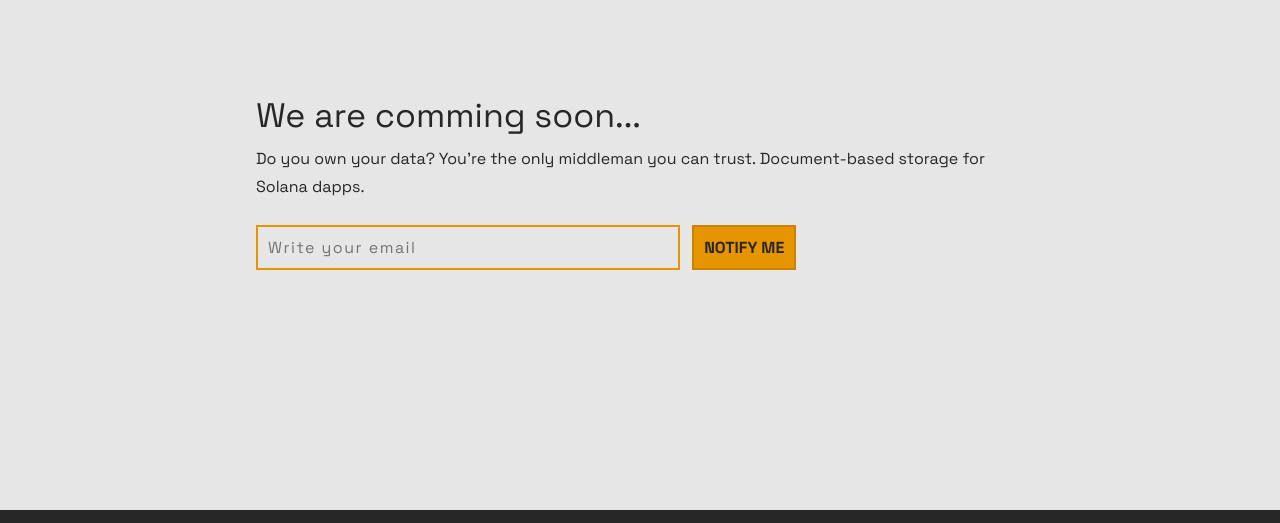
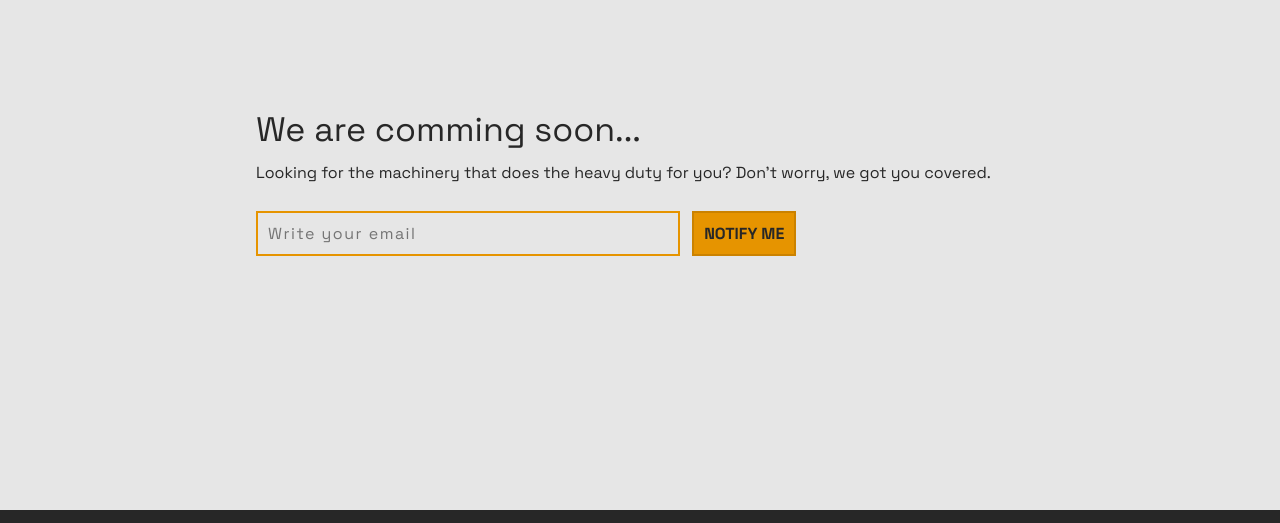
Before and after one commit to heavy-duty/landing, a website: page index.html in a window 1280 px wide. Shown: the part 199-722 px from the top of the page. Drawn offline with Linux system fonts and the light colour scheme.

Commit message:
fix(text): title and main text changed

```diff
--- a/index.html
+++ b/index.html
@@ -5,7 +5,7 @@
     <meta http-equiv="X-UA-Compatible" content="IE=edge" />
     <meta name="viewport" content="width=device-width, initial-scale=1" />
     <link rel="icon" type="image/x-icon" href="favicon.ico" />
-    <title>HeavyDuty - Document-based storage for Solana dapps</title>
+    <title>Heavy Duty Builders - Helping you build in Solana</title>
     <link rel="stylesheet" href="./index.css" />
   </head>
 
@@ -34,8 +34,8 @@
       <div>
         <h1>We are comming soon...</h1>
         <p>
-          Do you own your data? You're the only middleman you can trust.
-          Document-based storage for Solana dapps.
+          Looking for the machinery that does the heavy duty for you? Don't
+          worry, we got you covered.
         </p>
       </div>
       <form
```
